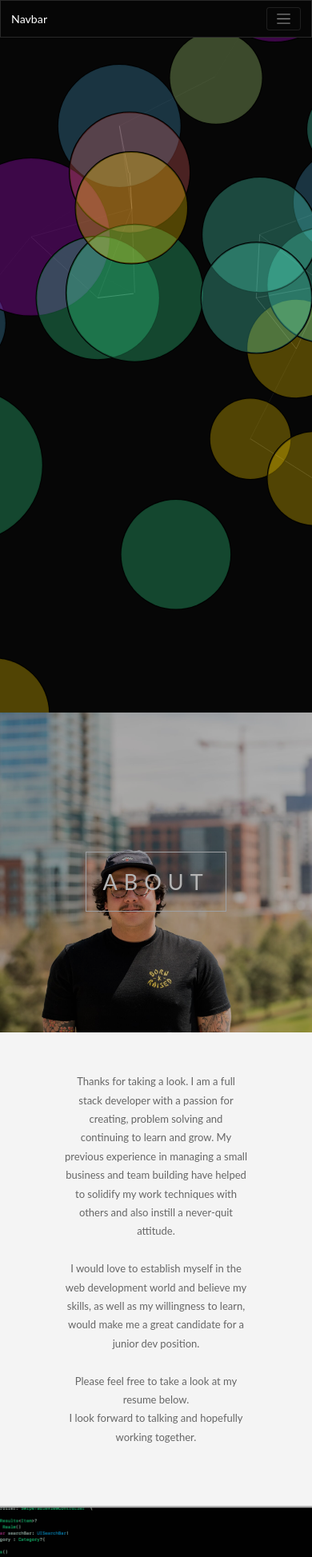
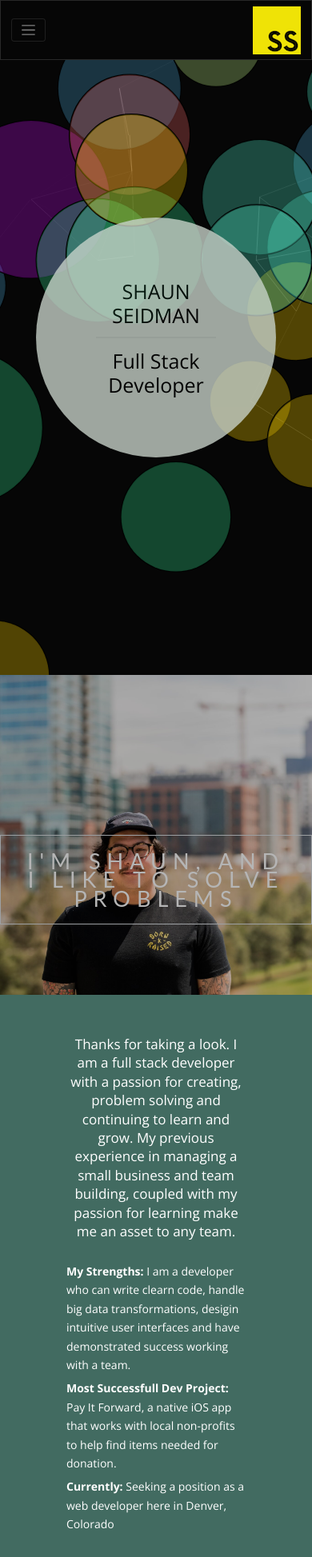
Before and after one commit to shaunbseidman/revampSite, a Vue app: page / in a window 390 px wide. Shown: the top 1947 px of the page at 80% size. Built offline with nearby package versions, Linux system fonts and the light colour scheme.

Commit message:
fixed projects

```diff
--- a/package.json
+++ b/package.json
@@ -11,6 +11,7 @@
   },
   "dependencies": {
     "bootstrap-vue": "^2.0.0-rc.11",
+    "epic-spinners": "^1.0.3",
     "particles.js": "^2.0.0",
     "vue": "^2.5.2",
     "vue-router": "^3.0.1"
--- a/src/App.vue
+++ b/src/App.vue
@@ -1,5 +1,22 @@
 <template>
 <div id="app">
+  <!-- <div class="fulfilling-bouncing-circle-spinner">
+    <div class="circle"></div>
+    <div class="orbit"></div>
+  </div> -->
+  <b-navbar toggleable="md" type="dark" variant="dark">
+    <b-navbar-toggle target="nav_collapse"></b-navbar-toggle>
+    <img id='logo' src="./assets/SSLogo 2.png" alt="">
+    <b-collapse is-nav id="nav_collapse">
+      <b-navbar-nav>
+      <b-nav-item href="http://www.github.com/shaunbseidman" target="_blank"><img class='linkImages' id='img2' src="./assets/git2.png" alt="git"></b-nav-item>
+      <b-nav-item href="https://www.linkedin.com/in/shaun-seidman/" target="_blank"><img class='linkImages' id='img2' src="./assets/linked.png" alt=""></b-nav-item>
+      <b-nav-item href="http://www.instagram.com/youth.and.lust"target="_blank" ><img class='linkImages' id='img2' src="./assets/ig.png" alt=""></b-nav-item>
+      <b-nav-item href="http://www.twitter.com/wangchung2nite_" target="_blank"><img class='linkImages' id='img2' src="./assets/twitter.png" alt=""></b-nav-item>
+      </b-navbar-nav>
+    </b-collapse>
+  </b-navbar>
+
   <splash></splash>
   <about></about>
   <projects></projects>
@@ -9,8 +26,12 @@
 </template>
 
 <script>
+import {AtomSpinner} from 'epic-spinners'
 export default {
-  name: 'App'
+  name: "App",
+  components: {
+    AtomSpinner
+  }
 }
 </script>
 
@@ -103,7 +124,9 @@ video {
   /* font: inherit; */
   vertical-align: baseline;
 }
-body,html{
+
+body,
+html {
   height: 100%;
   margin: 0;
   font-size: 13px;
@@ -112,7 +135,147 @@ body,html{
   line-height: 1.8em;
   color: #666;
 }
-.pimg1, .pimg2, .pimg3{
+li {
+  padding: 3px;
+}
+.fulfilling-bouncing-circle-spinner, .fulfilling-bouncing-circle-spinner * {
+      box-sizing: border-box;
+    }
+
+    .fulfilling-bouncing-circle-spinner {
+      height: 60px;
+      width: 60px;
+      position: relative;
+      animation: fulfilling-bouncing-circle-spinner-animation infinite 4000ms ease;
+    }
+
+    .fulfilling-bouncing-circle-spinner .orbit {
+      height: 60px;
+      width: 60px;
+      position: absolute;
+      top: 0;
+      left: 0;
+      border-radius: 50%;
+      border: calc(60px * 0.03) solid #ff1d5e;
+      animation: fulfilling-bouncing-circle-spinner-orbit-animation infinite 4000ms ease;
+    }
+
+    .fulfilling-bouncing-circle-spinner .circle {
+      height: 60px;
+      width: 60px;
+      color: #ff1d5e;
+      display: block;
+      border-radius: 50%;
+      position: relative;
+      border: calc(60px * 0.1) solid #ff1d5e;
+      animation: fulfilling-bouncing-circle-spinner-circle-animation infinite 4000ms ease;
+      transform: rotate(0deg) scale(1);
+    }
+
+    @keyframes fulfilling-bouncing-circle-spinner-animation {
+      0% {
+        transform: rotate(0deg);
+      }
+
+      100% {
+        transform: rotate(360deg);
+      }
+    }
+
+    @keyframes fulfilling-bouncing-circle-spinner-orbit-animation {
+      0% {
+        transform: scale(1);
+      }
+      50% {
+        transform: scale(1);
+      }
+      62.5% {
+        transform: scale(0.8);
+      }
+      75% {
+        transform: scale(1);
+      }
+      87.5% {
+        transform: scale(0.8);
+      }
+      100% {
+        transform: scale(1);
+      }
+    }
+
+    @keyframes fulfilling-bouncing-circle-spinner-circle-animation {
+      0% {
+        transform: scale(1);
+        border-color: transparent;
+        border-top-color: inherit;
+      }
+      16.7% {
+        border-color: transparent;
+        border-top-color: initial;
+        border-right-color: initial;
+      }
+      33.4% {
+        border-color: transparent;
+        border-top-color: inherit;
+        border-right-color: inherit;
+        border-bottom-color: inherit;
+      }
+      50% {
+        border-color: inherit;
+        transform: scale(1);
+      }
+      62.5% {
+        border-color: inherit;
+        transform: scale(1.4);
+      }
+      75% {
+        border-color: inherit;
+        transform: scale(1);
+        opacity: 1;
+      }
+      87.5% {
+        border-color: inherit;
+        transform: scale(1.4);
+      }
+      100% {
+        border-color: transparent;
+        border-top-color: inherit;
+        transform: scale(1);
+      }
+    }
+
+.linkImages:hover {
+  -webkit-transition-duration: 0.4s;
+  transition-duration: 0.4s;
+  opacity: 0.3;
+  opacity: 0.6;
+  cursor: pointer;
+  animation: shake 0.3s;
+  animation-iteration-count: 1s;
+  cursor: pointer;
+}
+
+@keyframes shake {
+  0% {
+    transform: translate(1px, 1px) rotate(0deg);
+  }
+  10% {
+    transform: translate(-1px, -2px) rotate(-1deg);
+  }
+  20% {
+    transform: translate(-2px, 0px) rotate(1deg);
+  }
+  30% {
+    transform: translate(1px, 2px) rotate(0deg);
+  }
+  40% {
+    transform: translate(1px, -1px) rotate(1deg);
+  }
+}
+
+.pimg1,
+.pimg2,
+.pimg3 {
   position: relative;
   opacity: 0.70;
   background-position: center;
@@ -120,5 +283,9 @@ body,html{
   background-repeat: no-repeat;
   background-attachment: fixed;
 }
-
+.navbar{
+  position: fixed;
+  width: 100%;
+  z-index: 999;
+}
 </style>
--- a/src/components/about.vue
+++ b/src/components/about.vue
@@ -3,15 +3,57 @@
   <div class="pimg1">
     <div class="ptext">
       <span class="border">
-          About
+        I'm Shaun, and I like to solve problems
         </span>
     </div>
   </div>
   <section class="section section-light">
-      <p>Thanks for taking a look. I am a full stack developer with a passion for creating, problem solving and continuing to learn and grow. My previous experience in managing a small business and team building have helped to solidify my work techniques
-        with others and also instill a never-quit attitude. <br><br>I would love to establish myself in the web development world and believe my skills, as well as my willingness to learn, would make me a great candidate for a junior dev position. <br><br>Please
-        feel free to take a look at my resume below.<br> I look forward to talking and hopefully working together.
-      </p><br>
+    <p>Thanks for taking a look. I am a full stack developer with a passion for creating, problem solving and continuing to learn and grow. My previous experience in managing a small business and team building, coupled with my passion for learning make me
+      an asset to any team.
+      <br>
+      <br>
+      <ul class="stuffAboutMe">
+        <li><b>My Strengths:</b> I am a developer who can write clearn code, handle big data transformations, desigin intuitive user interfaces and have demonstrated success working with a team.</li>
+        <li><b>Most Successfull Dev Project:</b> Pay It Forward, a native iOS app that works with local non-profits to help find items needed for donation.</li>
+        <li><b>Currently:</b> Seeking a position as a web developer here in Denver, Colorado</li>
+      </ul>
+      <br> My stack currently includes and is not limited to:
+      <div>
+        <b-dropdown id="ddown1" text="My Technologies" class="m-md-2">
+          <b-dropdown-item>Agile</b-dropdown-item>
+          <b-dropdown-item>AWS</b-dropdown-item>
+          <b-dropdown-item>CSS</b-dropdown-item>
+          <b-dropdown-item>Cypress</b-dropdown-item>
+          <b-dropdown-item>Firebase</b-dropdown-item>
+          <b-dropdown-item>Git</b-dropdown-item>
+          <b-dropdown-item>Heroku</b-dropdown-item>
+          <b-dropdown-item>HTML</b-dropdown-item>
+          <b-dropdown-item>JavaScript</b-dropdown-item>
+          <b-dropdown-item>Knex</b-dropdown-item>
+          <b-dropdown-item>Node.JS</b-dropdown-item>
+          <b-dropdown-item>PostgreSQL</b-dropdown-item>
+          <b-dropdown-item>React</b-dropdown-item>
+          <b-dropdown-item>Swift</b-dropdown-item>
+          <b-dropdown-item>Vue.Js</b-dropdown-item>
+          <b-dropdown-item>XCode</b-dropdown-item>
+        </b-dropdown>
+      </div>
+      Please feel free to take a look at my resume below.
+    </p>
+    <div>
+      <!-- <b-btn v-b-modal.modallg variant="primary">View Resume</b-btn>
+    <b-modal id="modallg" size="lg" title="Resume">
+      <img class = 'resume' src="../assets/resume.png" alt="">
+    </b-modal> -->
+      <div>
+        <b-btn v-b-modal.modal-center>View Resume</b-btn>
+        <b-modal id="modal-center" centered title="Resume">
+          <img class='resume' src="../assets/resume.png" alt="">
+        </b-modal>
+      </div>
+
+    </div>
+
   </section>
 
 
@@ -26,20 +68,36 @@ export default {
 }
 </script>
 <style scoped>
+@import url('https://fonts.googleapis.com/css?family=Open+Sans:700');
 
-.pimg1{
+.pimg1 {
   background-image: url('../assets/shaun.jpeg');
   min-height: 400px;
 }
-.section{
+
+.section {
   text-align: center;
   padding: 50px 80px;
 }
-.section-light{
-  background-color: #f4f4f4;
-  color: #666;
+
+.section-light {
+  background-color: #426B61;
+  /* background-color: rgba(165, 228, 208, 0.5); */
+  /* background-color: rgba(126, 228, 208, 0.5); */
+  /* background-color: rgba(52, 48, 70, 0.5); */
+  /* background-color: #282e34; */
+  color: #ffffff;
+  font-family: 'Open Sans', sans-serif;
+
 }
-.ptext{
+
+.resume {
+  height: 100%;
+  width: 100%;
+}
+
+
+.ptext {
   position: absolute;
   top: 50%;
   width: 100%;
@@ -49,14 +107,41 @@ export default {
   letter-spacing: 8px;
   text-transform: uppercase;
 }
-.ptext .border{
+
+.stuffAboutMe {
+  text-align: left;
+  font-size: 14px;
+  list-style-type: none;
+}
+
+
+.ptext .border {
   background-color: #111;
   color: white;
   padding: 20px;
   background-color: transparent;
+}
 
-}
 .ptext .border.trans {
   background-color: transparent;
 }
+
+p {
+  font-size: 17px;
+}
+
+@media screen and (max-width: 600px) {
+  .border.trans {
+    display: flex;
+  }
+  .section-dark {
+    display: flex;
+    flex-direction: row;
+
+    /* margin: 30px; */
+  }
+  .border {
+    display: flex;
+  }
+}
 </style>
--- a/src/components/projects.vue
+++ b/src/components/projects.vue
@@ -12,13 +12,14 @@
       <div class="project0">
         <h2>Pay It Forward</h2>
         <br>
-        <img class='fridgePic' src="../assets/fridge.gif" alt="fridge">
+        <img class='fridgePic' src="../assets/pay.gif" alt="fridge">
         <div>
+          <br>
           <b-button @click="modal0Show = !modal0Show">
             Learn More
           </b-button>
-          <b-modal v-model="modal0Show">
-            <h5>Technologies Used</h5>
+          <b-modal v-model="modal0Show" title="Pay It Forward">
+            <h5><b>Technologies Used</b></h5>
             <img class='techPic' src="../assets/swift.png" alt="">
             <img class='techPic' src="../assets/aws.png" alt="">
             <img class='techPic' src="../assets/realm.png" alt="">
@@ -38,12 +39,13 @@
         <br>
         <img class='fridgePic' src="../assets/fridge.gif" alt="fridge">
         <div>
+          <br>
           <b-button @click="modalShow = !modalShow">
             Learn More
           </b-button>
-          <b-modal v-model="modalShow">
+          <b-modal v-model="modalShow" title="Fridge Vision">
             <div class="tech">
-              <h5>Technologies Used</h5>
+              <h5><b>Technologies Used</b></h5>
               <img class='techPic' src="../assets/react.png" alt="">
               <img class='techPic' src="../assets/swift.png" alt="">
               <img class='techPic' src="../assets/js.png" alt="">
@@ -67,12 +69,13 @@
         <br>
         <img class="personal" src="../assets/ss.png" alt="personal">
         <div>
+          <br>
           <b-button @click="modal2Show = !modal2Show">
             Learn More
           </b-button>
-          <b-modal v-model="modal2Show">
+          <b-modal v-model="modal2Show" title="shaunseidman.com">
             <div class="tech">
-              <h5>Technologies Used</h5>
+              <h5><b>Technologies Used</b></h5>
               <img class='techPic' src="../assets/logo.png" alt="">
               <img class='techPic' src="../assets/boot.png" alt="">
               <img class='techPic' src="../assets/js.png" alt="">
@@ -94,12 +97,13 @@
         <br>
         <img class="shoeGif" src="../assets/gif2.gif" alt="shoes">
         <div>
+          <br>
           <b-button @click="modal3Show = !modal3Show">
             Learn More
           </b-button>
-          <b-modal v-model="modal3Show">
+          <b-modal v-model="modal3Show" title="What's It Worth">
             <div class="tech">
-              <h5>Technologies Used</h5>
+              <h5><b>Technologies Used</b></h5>
               <img class='techPic' src="../assets/logo.png" alt="">
               <img class='techPic' src="../assets/cypress.png" alt="">
               <img class='techPic' src="../assets/js.png" alt="">
@@ -125,6 +129,7 @@ import {
 } from 'bootstrap-vue/es/components';
 
 export default {
+  name: "projects",
   data() {
     return {
       modal0Show: false,
@@ -136,6 +141,8 @@ export default {
 }
 </script>
 <style scoped>
+@import url('https://fonts.googleapis.com/css?family=Open+Sans:300');
+
 .pimg2 {
   background-image: url('../assets/work.png');
   min-height: 400px;
@@ -147,7 +154,15 @@ export default {
 }
 
 .section-dark {
-  background-color: #282e34;
+  background-color: #426B61;
+
+  /* background-color: rgba(165, 228, 208, 0.5); */
+
+  /* background-color: rgba(126, 228, 208, 0.5); */
+
+  /* background-color: rgba(52, 48, 70, 0.5); */
+
+  /* background-color: #282e34; */
   color: #ddd;
 }
 
@@ -161,19 +176,19 @@ export default {
 }
 
 .fridgePic {
-  height: 299px;
+  height: 269px;
   width: 140px;
   border-radius: 24px;
 }
 
 .personal {
-  height: 300px;
-  width: 480px;
+  height: 269px;
+  width: 450;
 }
 
 .shoeGif {
-  height: 300px;
-  width: 480px;
+  height: 269px;
+  width: 450;
 }
 
 .ptext {
@@ -208,6 +223,32 @@ export default {
   cursor: pointer;
 }
 
+h2{
+  line-height: 1.8em;
+  font-size: 18px;
+  font-weight: 400;
+  font-family: 'Open Sans', sans-serif;
+
+  /* font-weight: 600; */
+}
+@media screen and (max-width: 1370px){
+  .projectInfo {
+    display: block;
+    max-height: 100%;
+    width: 100%;
+    align-items: center;
+    overflow-y: auto;
+    position: relative;
+  }
+  .personal {
+    height: 100%;
+    width: 100%;
+  }
+  .shoeGif {
+    height: 100%;
+    width: 100%;
+  }
+}
 @media screen and (max-width: 600px) {
   .projectInfo {
     display: block;
--- a/src/components/splash.vue
+++ b/src/components/splash.vue
@@ -1,47 +1,18 @@
 <template>
 <div id="splash">
   <div class="ptext">
-    <nav class="navbar navbar-expand-lg navbar-dark bg-dark">
-  <a class="navbar-brand" href="#">Navbar</a>
-  <button class="navbar-toggler" type="button" data-toggle="collapse" data-target="#navbarColor02" aria-controls="navbarColor02" aria-expanded="false" aria-label="Toggle navigation">
-    <span class="navbar-toggler-icon"></span>
-  </button>
-
-  <div class="collapse navbar-collapse" id="navbarColor02">
-    <ul class="navbar-nav mr-auto">
-      <li class="nav-item active">
-        <a class="nav-link" href="#">Home <span class="sr-only">(current)</span></a>
-      </li>
-      <li class="nav-item">
-        <a class="nav-link" href="#">Features</a>
-      </li>
-      <li class="nav-item">
-        <a class="nav-link" href="#">Pricing</a>
-      </li>
-      <li class="nav-item">
-        <a class="nav-link" href="#">About</a>
-      </li>
-    </ul>
-    <form class="form-inline my-2 my-lg-0">
-      <input class="form-control mr-sm-2" type="text" placeholder="Search">
-      <button class="btn btn-secondary my-2 my-sm-0" type="submit">Search</button>
-    </form>
-  </div>
-</nav>
     <div id="particleJS-container">
     </div>
-    <div class="circleContainer">
-
-
-
-    </div>
-    <!-- <div class="hero-text">
+    <div class="circleText">
+      <div class="hero-text">
         <div class="textBox">
-    <h1>Shaun Seidman</h1>
+          <h1>SHAUN SEIDMAN</h1>
           <hr>
           <h4>Full Stack Developer</h4>
         </div>
-</div> -->
+    </div>
+    </div>
+
 
   </div>
 </div>
@@ -174,106 +145,58 @@ export default {
 }
 </script>
 <style scoped>
+@import url('https://fonts.googleapis.com/css?family=Open+Sans:300');
+
 #particleJS-container {
   height: 100vh;
   z-index: 0;
 }
-/**
- * Demo Styles
- */
-
-html {
-  box-sizing: border-box;
+h1{
+  color: black;
 }
-
-*,
-*:before,
-*:after {
-  box-sizing: inherit;
+h4{
+  color:black;
 }
-
-html {
-  min-height: 100%;
+ .textBox {
+   /* margin: 10px; */
+   text-align: center;
+   position: absolute;
+   top: 50%;
+   left: 50%;
+   transform: translate(-50%, -50%);
  }
-
-body {
-  margin: 64px auto;
-  max-width: 640px;
-  width: 94%;
+ .hero-text {
+   align-items: center;
+   font-size: 40px;
+   width: 400px;
+   height: 400px;
+   -moz-border-radius: 200px;
+   -webkit-border-radius: 200px;
+   border-radius: 200px;
+   background-color: #C9D4CB;
+   opacity: 0.78;
+   filter: alpha(opacity=70);
+   font-weight: bold;
+   font-family: 'Open Sans', sans-serif;
    text-align: center;
+   position: absolute;
+   top: 50%;
+   left: 50%;
+   transform: translate(-50%, -50%);
+   color: white;
  }
-
-/**
- * Circle Styles
- */
-
-.circle {
-  position: relative;
-  display: block;
-  margin: 2em 0;
-  background-color: transparent;
-  color: #222;
-  text-align: center;
+@media screen and (max-width: 600px) {
+  .hero-text{
+    width: 300px;
+    height: 300px;
+    -moz-border-radius: 200px;
+    -webkit-border-radius: 200px;
+    border-radius: 200px;
   }
-
-.circle:after {
-  display: block;
-  padding-bottom: 100%;
-  width: 100%;
-  height: 0;
-  border-radius: 50%;
-  background-color: #ddd;
-  content: "";
-}
-
-.circle__inner {
-  position: absolute;
-  top: 0;
-  bottom: 0;
-  left: 0;
-  width: 100%;
-  height: 100%;
-}
-
-.circle__wrapper {
-  display: table;
-  width: 100%;
-  height: 100%;
-}
-
-.circle__content {
-  display: table-cell;
-  padding: 1em;
-  vertical-align: middle;
-}
-
-@media (min-width: 480px) {
-  .circle__content {
-    font-size: 2em;
+  .textBox{
+    font-size: 25px;
   }
 }
 
-@media (min-width: 768px) {
-  .circle__content {
-    font-size: 4em;
-  }
-}
-.centerCircle{
-  position: absolute;
-  top: 50%;
-  width: 100%;
-  text-transform: uppercase;
-  margin: 0;
-  text-align: center;
-}
-#badge {
-  /* height: 100px;
-  width: 100px;
-  display: table-cell;
-  text-align: center;
-  vertical-align: middle;
-  border-radius: 50%;
-  background: yellow; */
-}
 
 </style>
--- a/src/router/index.js
+++ b/src/router/index.js
@@ -8,7 +8,6 @@ import splash from '@/components/splash'
 import BootstrapVue from 'bootstrap-vue'
 
 Vue.use(BootstrapVue);
-
 Vue.use(Router)
 Vue.component('splash', splash)
 Vue.component('about', about)
@@ -22,6 +21,7 @@ export default new Router({
       path: '/',
       name: 'HelloWorld',
       component: HelloWorld
-    }
+    },
+
   ]
 })
```
Also changed, not shown: src/components/contact.vue (+9 -3 lines), src/assets/pay.gif (added), 1 other file (tests, documents, lock files or other folders). Lines whose indentation alone changed are shown as unchanged.
